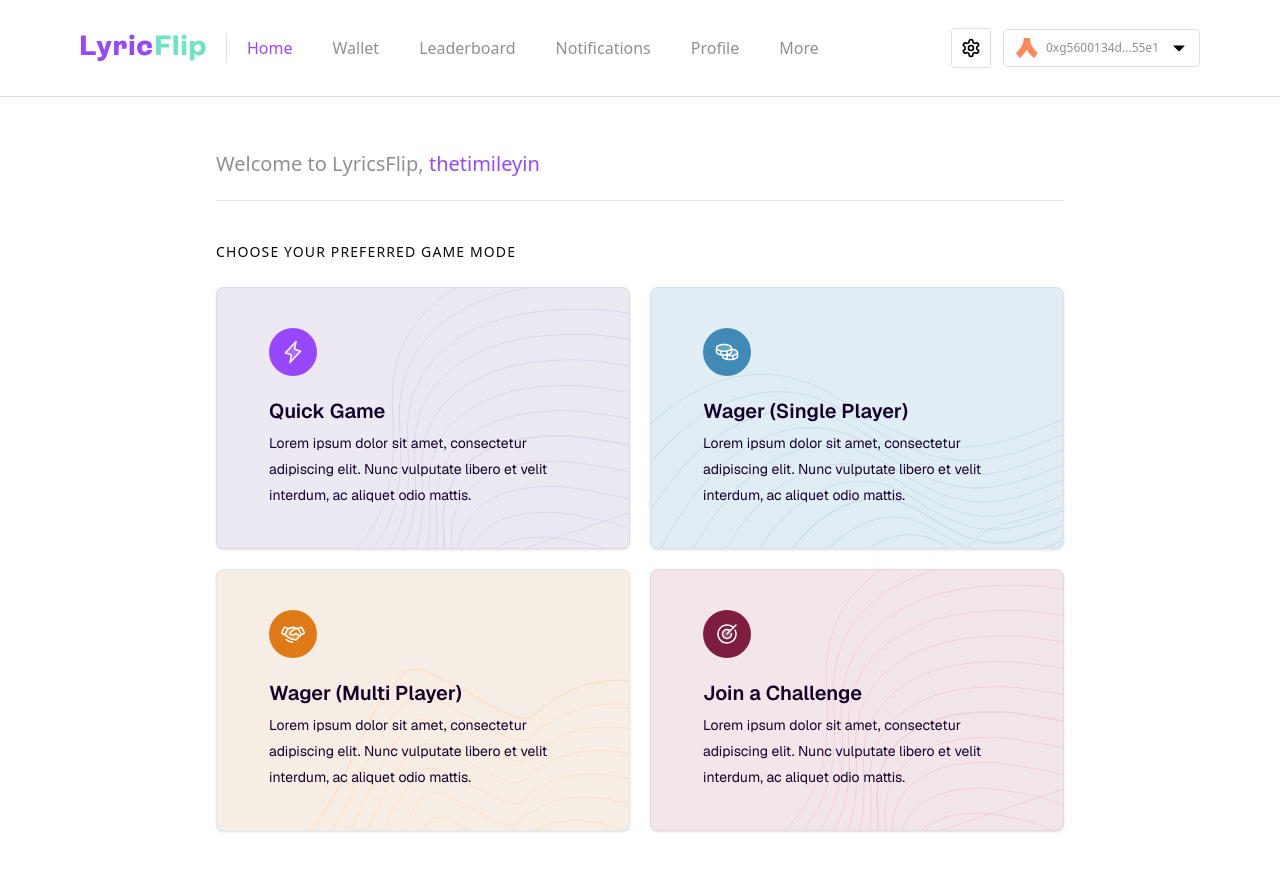
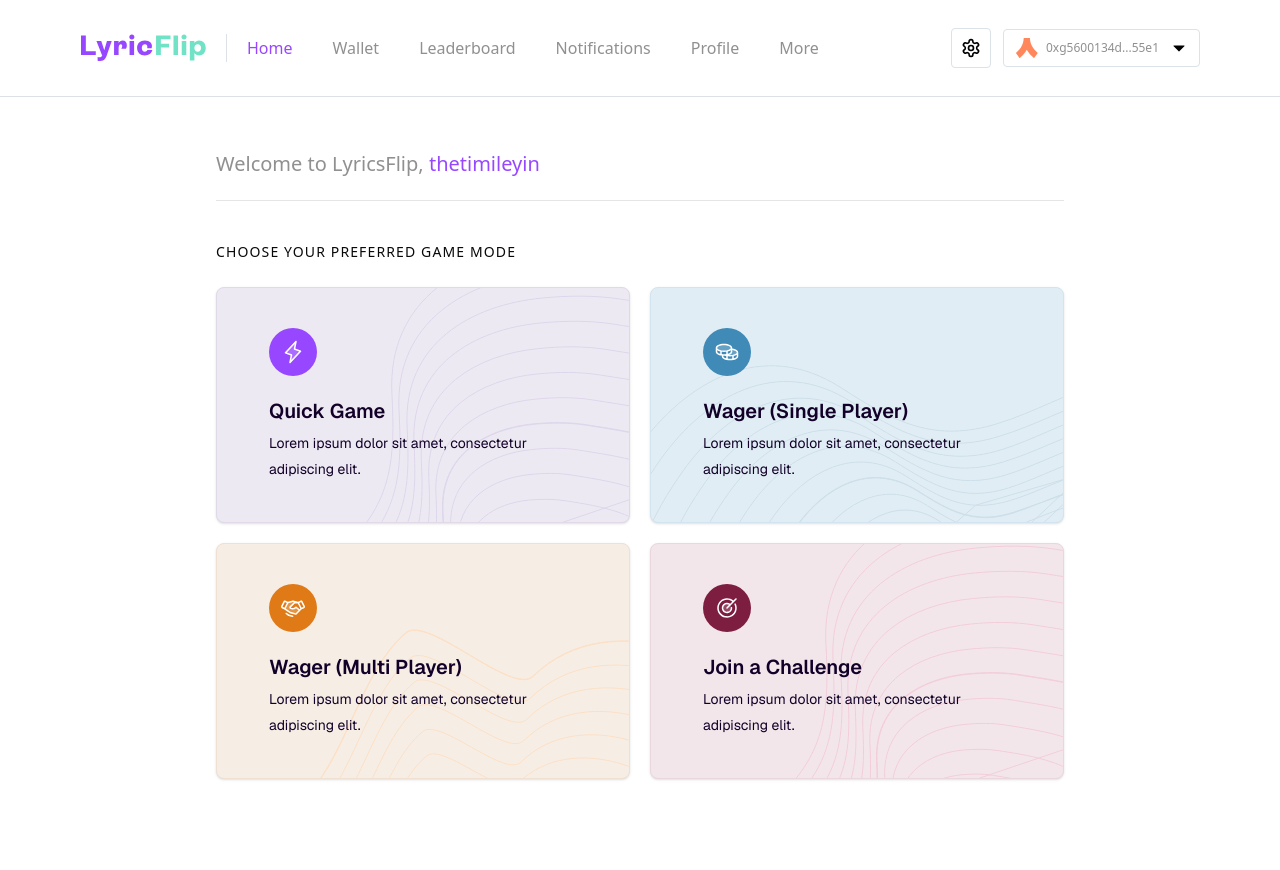
Before and after one commit to songifi/lyricsflip_frontend, a Next.js app: page / in a window 1280 px wide. Shown: the top 870 px of the page. After the commit the page ends 827 px from the top, so only its background shows below. Built offline with nearby package versions, Linux system fonts and the light colour scheme.

Commit message:
challenge modal implementation

```diff
--- a/package.json
+++ b/package.json
@@ -39,8 +39,8 @@
     "prettier": "^3.5.3",
     "react": "^19.0.0",
     "react-dom": "^19.0.0",
+    "react-icons": "^5.5.0",
     "socket.io-client": "^4.8.1",
-    "react-icons": "^5.5.0",
     "tailwind-merge": "^3.0.2",
     "tw-animate-css": "^1.2.4",
     "zustand": "^5.0.3"
--- /dev/null
+++ b/src/components/atoms/challengeModal.tsx
@@ -0,0 +1,73 @@
+'use client';
+
+import { useState } from 'react';
+import { GameOptions } from '../organisms/game-mode-selection';
+import {
+  Dialog,
+  DialogContent,
+  DialogHeader,
+  DialogTitle,
+} from '../atoms/dialog'
+import { Button } from '../atoms/button';
+import { Input } from '../atoms/input';
+import { Card, CardContent } from '../atoms/card';
+
+export default function ChallengeModal() {
+  const [code, setCode] = useState('');
+  const [isChallengeModalOpen, setIsChallengeModalOpen] = useState(false);
+
+  const handleSelectGame = (gameId: string) => {
+    if (gameId === 'challenge') {
+      setIsChallengeModalOpen(true);
+    }
+  };
+
+  return (
+    <div className="p-4">
+      {/* GameOptions component */}
+      <GameOptions onSelectGame={handleSelectGame} />
+
+      {/* Challenge Modal */}
+      <Dialog open={isChallengeModalOpen} onOpenChange={setIsChallengeModalOpen}>
+        <DialogContent className="max-w-md w-full">
+          <DialogHeader>
+            <DialogTitle>Join a Challenge</DialogTitle>
+          </DialogHeader>
+          <div className="space-y-4 mt-4">
+            <Input
+              placeholder="Enter Challenge Code"
+              value={code}
+              onChange={(e) => setCode(e.target.value)}
+            />
+            <Card>
+              <CardContent className="space-y-2">
+                <p>
+                  <strong>Wager Amount:</strong> 10,000 STRK (100 USD)
+                </p>
+                <p>
+                  <strong>Number of Participants:</strong> Six (6)
+                </p>
+                <p>
+                  <strong>Payout If Won:</strong>{' '}
+                  <span className="text-purple-600">80,000 STRK (800 USD)</span>
+                </p>
+                <p>
+                  <strong>Creator:</strong> thetimleyn
+                </p>
+                <p>
+                  <strong>Wallet Balance:</strong> 200,780 STRK
+                </p>
+              </CardContent>
+            </Card>
+            <div className="flex justify-end space-x-2">
+              <Button variant="outline" onClick={() => setIsChallengeModalOpen(false)}>
+                Cancel
+              </Button>
+              <Button disabled={!code}>Join Challenge</Button>
+            </div>
+          </div>
+        </DialogContent>
+      </Dialog>
+    </div>
+  );
+}
--- a/src/components/organisms/game-mode-selection.tsx
+++ b/src/components/organisms/game-mode-selection.tsx
@@ -17,47 +17,42 @@ const gameOptions: GameOption[] = [
   {
     id: 'quick-game',
     title: 'Quick Game',
-    description:
-      'Lorem ipsum dolor sit amet, consectetur adipiscing elit. Nunc vulputate libero et velit interdum, ac aliquet odio mattis.',
+    description: 'Lorem ipsum dolor sit amet, consectetur adipiscing elit.',
     icon: '/quick.svg',
     color: 'bg-[#9747FF]',
     bgPattern: '/cardline.svg',
-    bgColor: 'bg-[#EDE9F2]', // First card background
-    borderColor: 'border-[#E0D9E8]', // First card border
+    bgColor: 'bg-[#EDE9F2]',
+    borderColor: 'border-[#E0D9E8]',
   },
   {
     id: 'single-player',
     title: 'Wager (Single Player)',
-    description:
-      'Lorem ipsum dolor sit amet, consectetur adipiscing elit. Nunc vulputate libero et velit interdum, ac aliquet odio mattis.',
+    description: 'Lorem ipsum dolor sit amet, consectetur adipiscing elit.',
     icon: '/wagersingle.svg',
     color: 'bg-[#3F8AB6]',
     bgPattern: '/card2line.svg',
-    bgColor: 'bg-[#E1EDF4]', // Second card background
-    borderColor: 'border-[#D2E4EF]', // Second card border
+    bgColor: 'bg-[#E1EDF4]',
+    borderColor: 'border-[#D2E4EF]',
   },
   {
     id: 'multi-player',
     title: 'Wager (Multi Player)',
-    description:
-      'Lorem ipsum dolor sit amet, consectetur adipiscing elit. Nunc vulputate libero et velit interdum, ac aliquet odio mattis.',
+    description: 'Lorem ipsum dolor sit amet, consectetur adipiscing elit.',
     icon: '/wagermulti.svg',
     color: 'bg-[#DF7A16]',
     bgPattern: '/card3line.svg',
-
-    bgColor: 'bg-[#F6EDE5]', // Third card background
-    borderColor: 'border-[ #EFE0D2]', // Third card border
+    bgColor: 'bg-[#F6EDE5]',
+    borderColor: 'border-[#EFE0D2]',
   },
   {
     id: 'challenge',
     title: 'Join a Challenge',
-    description:
-      'Lorem ipsum dolor sit amet, consectetur adipiscing elit. Nunc vulputate libero et velit interdum, ac aliquet odio mattis.',
+    description: 'Lorem ipsum dolor sit amet, consectetur adipiscing elit.',
     icon: '/join.svg',
     color: 'bg-[#7D1D3F]',
     bgPattern: '/card4line.svg',
-    bgColor: 'bg-[#F2E6EA]', // Last card background (assuming same as third unless you specify otherwise)
-    borderColor: 'border-[#EAD7DD]', // Last card border
+    bgColor: 'bg-[#F2E6EA]',
+    borderColor: 'border-[#EAD7DD]',
   },
 ];
 
@@ -67,7 +62,6 @@ interface GameOptionsProps {
 
 export function GameOptions({ onSelectGame }: GameOptionsProps) {
   return (
-    <div>
     <div className="grid gap-5 sm:grid-cols-2 w-full">
       {gameOptions.map((game) => (
         <GameCard
@@ -77,6 +71,5 @@ export function GameOptions({ onSelectGame }: GameOptionsProps) {
         />
       ))}
     </div>
-    </div>
   );
 }
```
Also changed, not shown: src/components/GameComponent.tsx (line endings or trailing spaces), 1 other file (tests, documents, lock files or other folders). Lines whose indentation alone changed are shown as unchanged.
